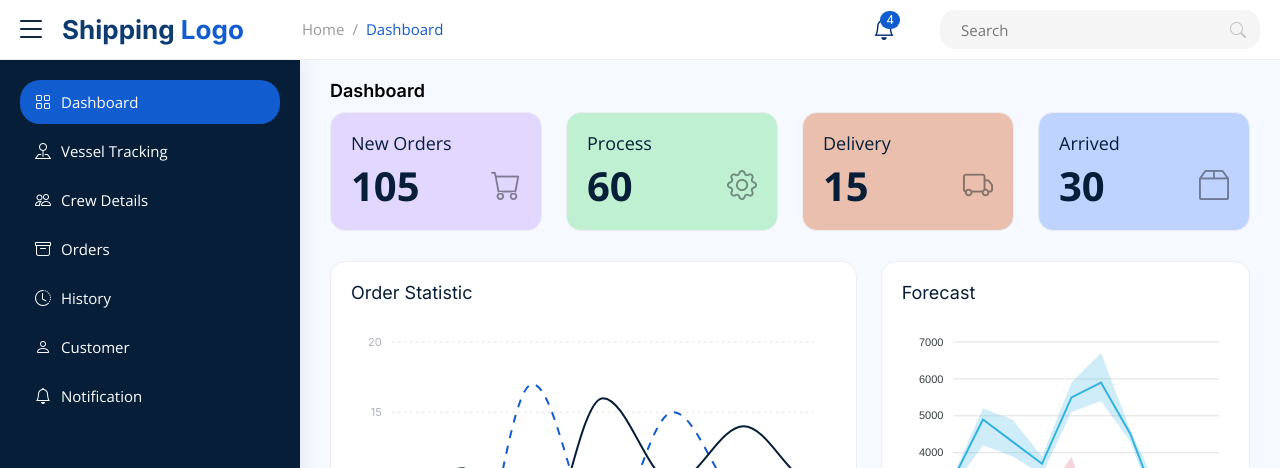
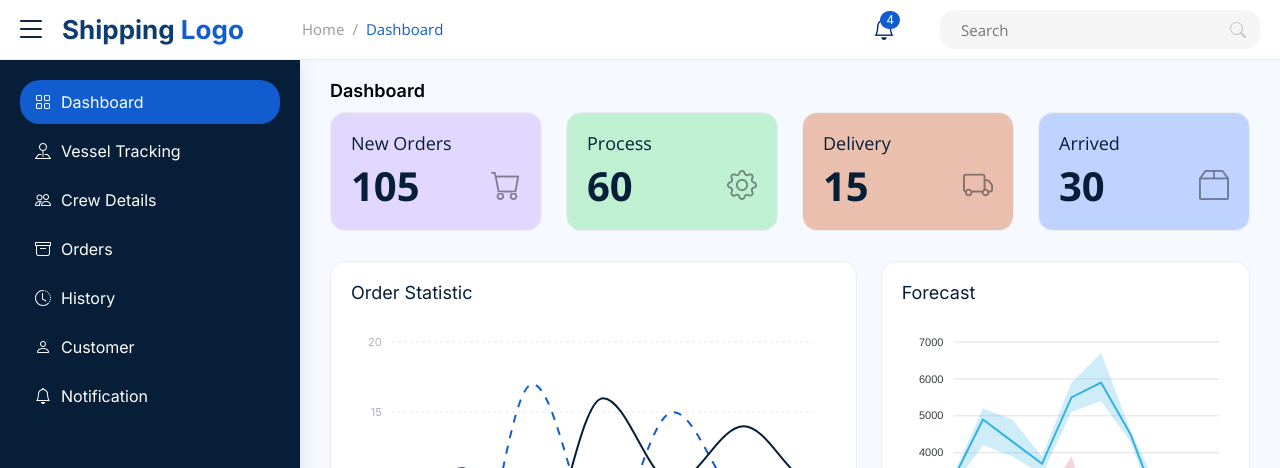
Before and after one commit to PravRaj/shipping-html, a plain HTML site: page index.html in a window 1280 px wide. Shown: the top 468 px of the page. Drawn offline with nearby package versions, Linux system fonts and the light colour scheme.

Commit message:
Font changes

```diff
--- a/assets/css/style.css
+++ b/assets/css/style.css
@@ -589,9 +589,9 @@ h6 {
 .sidebar-nav .nav-link {
   display: flex;
   align-items: center;
-  font-family: var(--theme-font-secondary);
-  font-size: 15px;
-  font-weight: 300;
+  font-family: var(--theme-font-primary);
+  font-size: 16px;
+  font-weight: 400;
   color: #ffffff;
   transition: all ease-in-out .3s;
   padding: 10px 15px;
```
